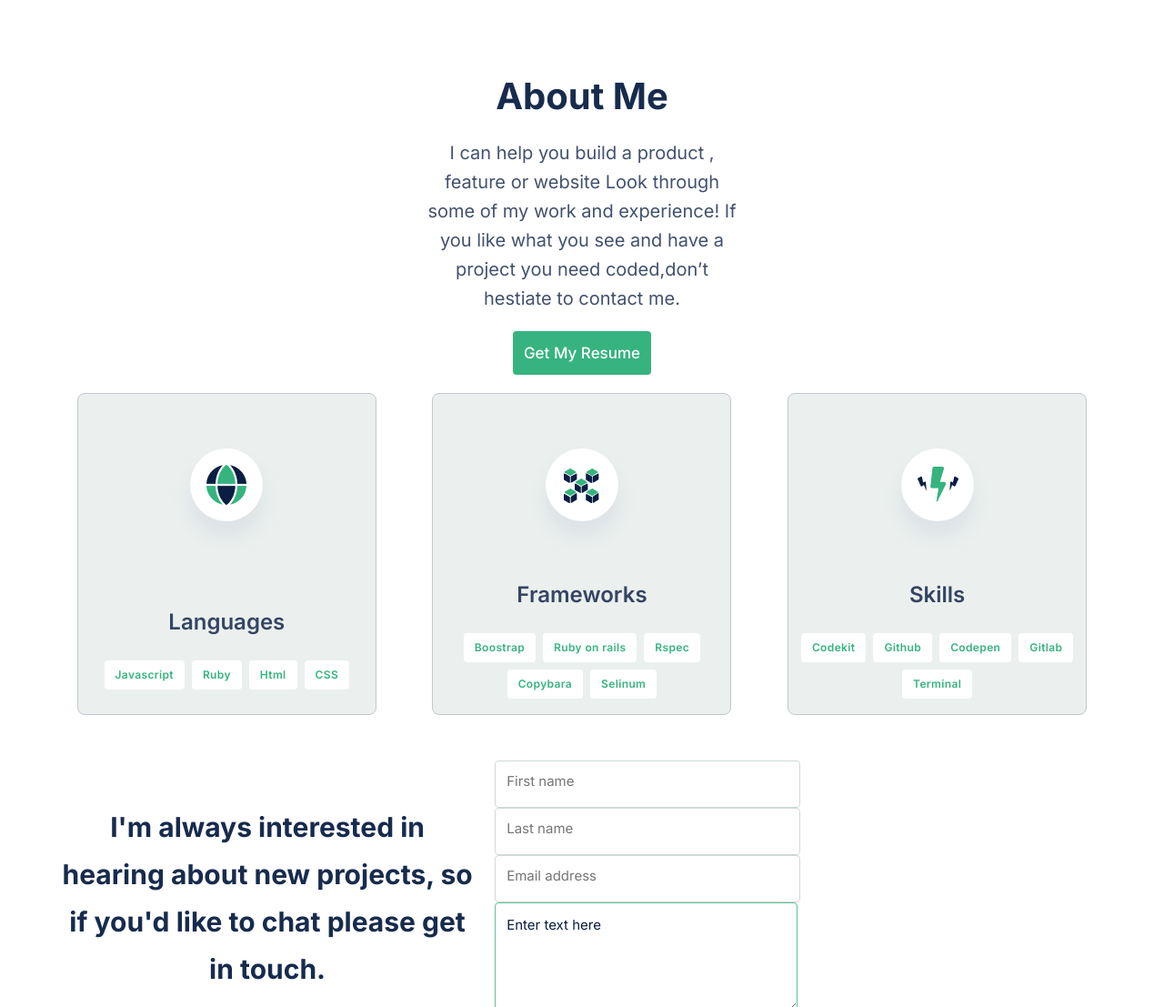
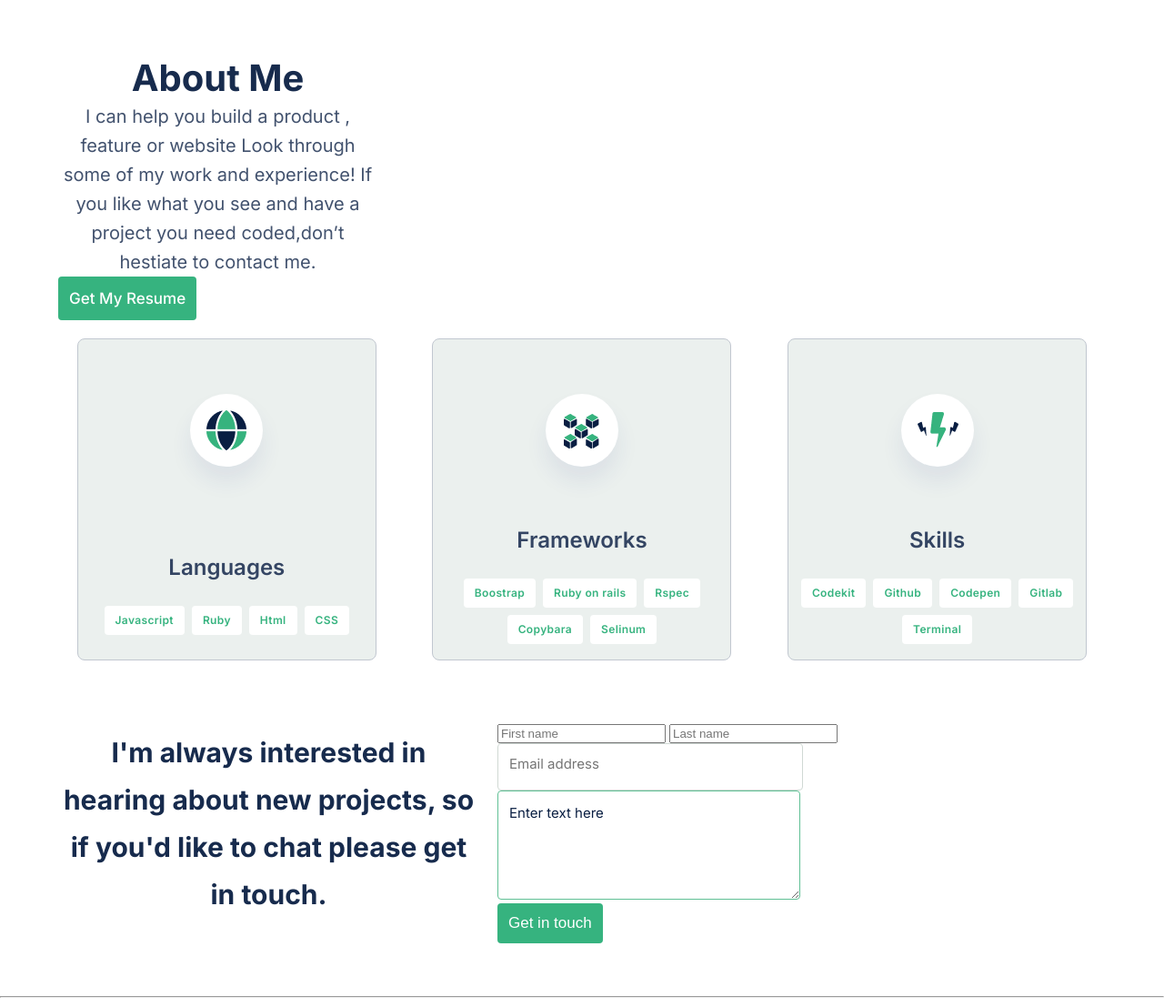
Before and after one commit to raezon/portfolio-microverse, a website: page index.html in a window 1280 px wide. Shown: the part 2304-3411 px from the top of the page at 91% size. Drawn offline with Linux system fonts and the light colour scheme.

Commit message:
Update index.html add(responsive cart,responsive contact,responsive about us,responsive background)

```diff
--- a/index.html
+++ b/index.html
@@ -78,7 +78,7 @@
     <!-- ending Head Line-->
     <!-- Starting Works station Title-->
     <section class="work-section">
-      <div class="flex-center-horizental">
+      <div class="flex-center-horizental0">
         <h1 class="h1-work Neutrals-N800 no-margin-bottom">
           My Recent Works
         </h1>
@@ -215,7 +215,7 @@
     <!-- ending Works station Content-->
     <!-- Starting About me-->
     <section class="padding-bottom-50">
-      <div class="flex-center-horizental padding-bottom-20">
+      <div class="flex-center-horizental5 padding-bottom-20">
         <h1 class="h1-about-me Neutrals-N800 no-margin-bottom">About Me</h1>
         <p class="p-about-me Neutral-500"> I can help you build a product , feature or website Look through some of my
           work and experience! If you like what you see and have a project you need coded,don’t hestiate to contact me.
@@ -291,7 +291,7 @@
     <!-- ending About me Content-->
     <!-- starting contact me mobile version -->
     <section class="grid-center-horizental1 padding-bottom-30 display-on-mobile">
-      <div class="flex-center-horizental">
+      <div class="flex-center-horizental2">
         <h1 class="h1-contact-us Neutrals-N800 no-margin-bottom">I'm always interested in hearing about new projects, so
           if you'd like to chat please get in touch.</h1>
       </div>
@@ -307,7 +307,7 @@
           <textarea name="" id="" cols="30" rows="10" placeholder="Enter text here" class="contact-text-area" required
             maxlength="500" name="message"></textarea>
         </div>
-        <div class="flex-center-horizental">
+        <div class="flex-center-horizental3">
           <button class="btn-success Bg-Green-trust White text-get-in-touch">Get in touch</button>
         </div>
 
@@ -338,11 +338,11 @@
       <div class="flex-center-horizental1">
         <h1 class="h1-contact-us Neutrals-N800 no-margin-bottom">I'm always interested in hearing about new projects, so
           if you'd like to chat please get in touch.</h1>
-        <form action="https://formspree.io/f/mpznvdon" method="POST">
-          <div>
-            <input type="text" placeholder="First name" class="contact-input" required maxlength="30" name="firstName">
+        <form action="https://formspree.io/f/mpznvdon" class="grid-center-horizental6" method="POST">
+          <div class="flex">
+            <input type="text" placeholder="First name" class="contact-input-small" required maxlength="30" name="firstName">
 
-            <input type="text" placeholder="Last name" class="contact-input" required maxlength="30" name="lastName">
+            <input type="text" placeholder="Last name" class="contact-input-small" required maxlength="30" name="lastName">
           </div>
           <div>
             <input type="email" placeholder="Email address" class="contact-input" name="email" required>
@@ -351,7 +351,7 @@
             <textarea name="" id="" cols="30" rows="10" placeholder="Enter text here" class="contact-text-area" required
               maxlength="500" name="message"></textarea>
           </div>
-          <div class="flex-center-horizental">
+          <div class="flex-center-horizental4">
             <button class="btn-success Bg-Green-trust White text-get-in-touch">Get in touch</button>
           </div>
         </form>
```
